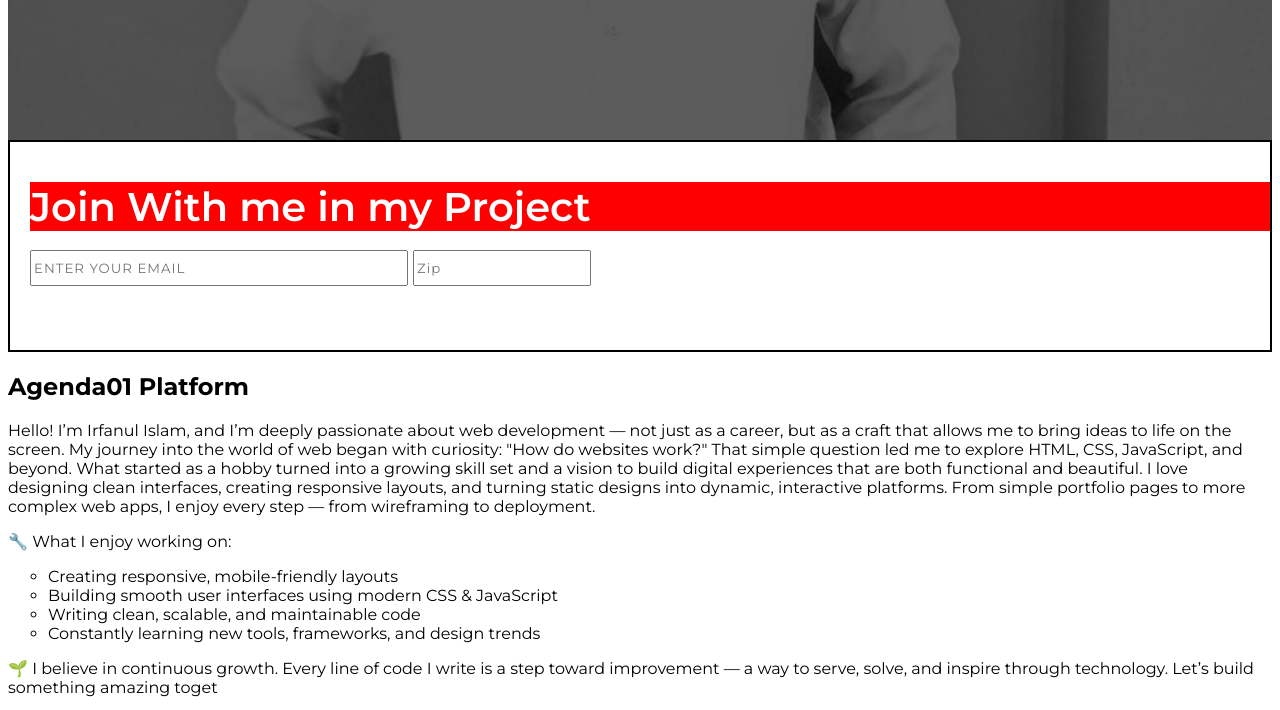
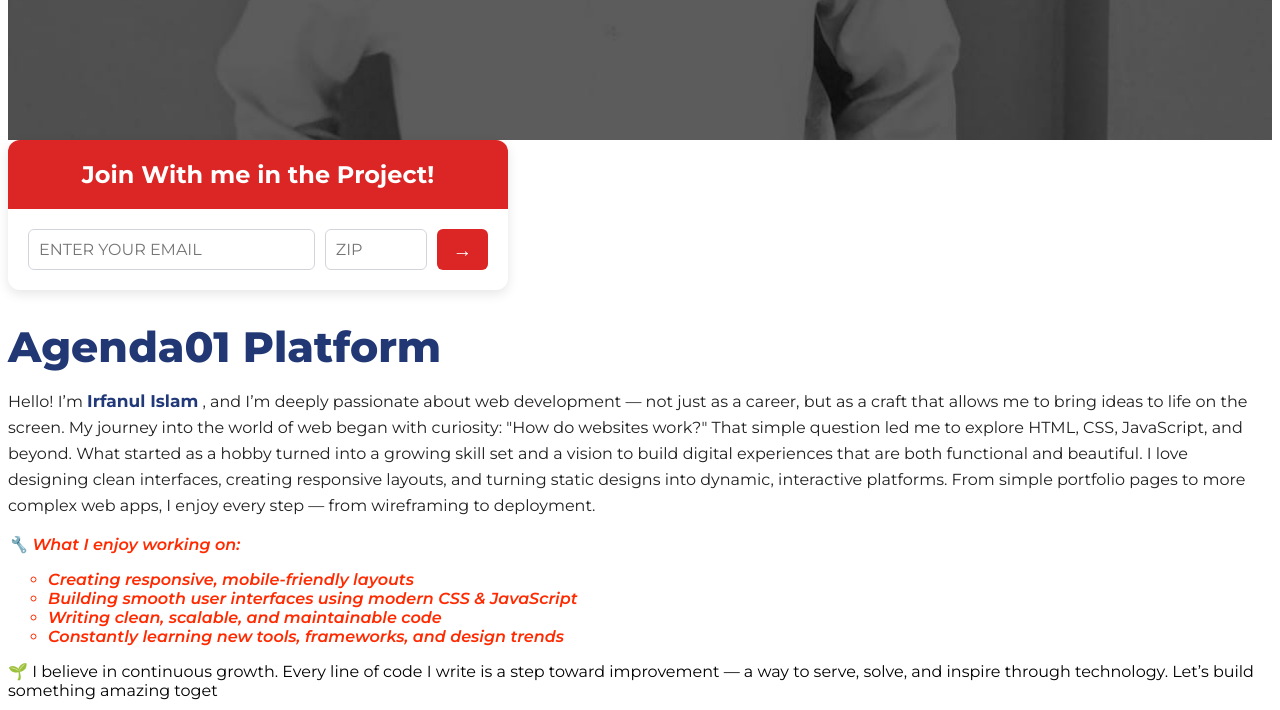
Before and after one commit to irfanulislamafif/my-task-session, a plain HTML site: page index.html in a window 1280 px wide. Shown: the part 812-1522 px from the top of the page. Drawn offline with Linux system fonts and the light colour scheme.

Commit message:
the seventh commit

```diff
--- a/CSS/style.css
+++ b/CSS/style.css
@@ -178,18 +178,104 @@ h1 {
 
 }
 
-.form {
-  background-color: #ffffff;
-  display: flex;
-  height: 100px;
-  margin-top: 0%;
-  margin-left: 20px;
+
+
+.card {
+     background-color: white;
+      border-radius: 12px;
+      box-shadow: 0 4px 12px rgba(0, 0, 0, 0.1);
+      max-width: 500px;
+      width: 90%;
+      overflow: hidden;
 
 }
 
+ .card-header {
+      background-color: #dc2626;
+      color: white;
+      text-align: center;
+      padding: 20px;
+      font-size: 1.5rem;
+      font-weight: 700;
+    }
+ .card-body {
+      padding: 20px;
+    }
 
-.card {
-  border: 2px solid black;
-  justify-content: center;
-  display: block;
-}
+    form {
+      display: flex;
+      gap: 10px;
+      flex-wrap: wrap;
+    }
+
+    input[type="email"],
+    input[type="text"] {
+      padding: 10px;
+      border: 1px solid #d1d5db;
+      border-radius: 6px;
+      font-size: 1rem;
+    }
+
+    input[type="email"] {
+      flex: 1;
+      min-width: 180px;
+    }
+
+    input[type="text"] {
+      width: 80px;
+    }
+
+    .arrow {
+      background-color: #dc2626;
+      color: white;
+      border: none;
+      border-radius: 6px;
+      padding: 0 16px;
+      display: flex;
+      align-items: center;
+      justify-content: center;
+      cursor: pointer;
+      font-size: 1.2rem;
+    }
+
+    .arrow:hover {
+      background-color: #b91c1c;
+    }
+
+    @media (max-width: 480px) {
+      form {
+        flex-direction: column;
+      }
+
+      input[type="text"],
+      button {
+        width: 100%;
+      }
+    }
+
+    .agenda {
+      color: #213875;
+      font-weight: 800;
+      font-size: 2.6525rem;
+      line-height: 2.6525rem;
+      margin-bottom: 20px;
+    }
+
+    .agenda-para {
+      color: #202020;
+      line-height: 26px;
+      font-weight: 400;
+      font-size: 16px;
+    }
+
+    .sp{
+      font-size: 17px;
+      font-weight: 700;
+      color: #213879;
+    }
+
+    .table,li {
+      font-weight: 600;
+      font-style: italic;
+      color: #ff2a00;
+    }
--- a/index.html
+++ b/index.html
@@ -53,30 +53,29 @@
 
 </div>
 <div class="card">
-  <span class="join">
-            Join With me in my Project
-  </span>
-  <br>
-        <span class="form">
-            <input type="email" placeholder="ENTER YOUR EMAIL" style="letter-spacing: 1px; margin-right: 5px; height: 30px;
-            width: 370px;" >
-            <input type="text" placeholder="Zip" style="letter-spacing: 1px; height: 30px;
-            width: 170px;" >
-        </span> </div>
-
-<div>
-<h2> Agenda01 Platform</h2>
+    <div class="card-header">
+      Join With me in the Project!
+    </div>
+    <div class="card-body">
+      <form>
+        <input type="email" placeholder="ENTER YOUR EMAIL" required />
+        <input type="text" placeholder="ZIP" required />
+        <button type="submit" class="arrow">&#8594;</button>
+      </form>
+    </div>
+  </div>
+<h2 class="agenda"> Agenda01 Platform</h2>
 </div>
 
 <div>
-    <p>
-        Hello! I’m Irfanul Islam, and I’m deeply passionate about web development — not just as a career, but as a craft that allows me to bring ideas to life on the screen.
+    <p class="agenda-para">
+        Hello! I’m <span class="sp"> Irfanul Islam</span> , and I’m deeply passionate about web development — not just as a career, but as a craft that allows me to bring ideas to life on the screen.
 
 My journey into the world of web began with curiosity: "How do websites work?" That simple question led me to explore HTML, CSS, JavaScript, and beyond. What started as a hobby turned into a growing skill set and a vision to build digital experiences that are both functional and beautiful.
 
 I love designing clean interfaces, creating responsive layouts, and turning static designs into dynamic, interactive platforms. From simple portfolio pages to more complex web apps, I enjoy every step — from wireframing to deployment.
     </p>
-<p>🔧 What I enjoy working on:
+<p class="table">🔧 What I enjoy working on:
 <ul type="circle">
 <li>Creating responsive, mobile-friendly layouts</li>
 
```
